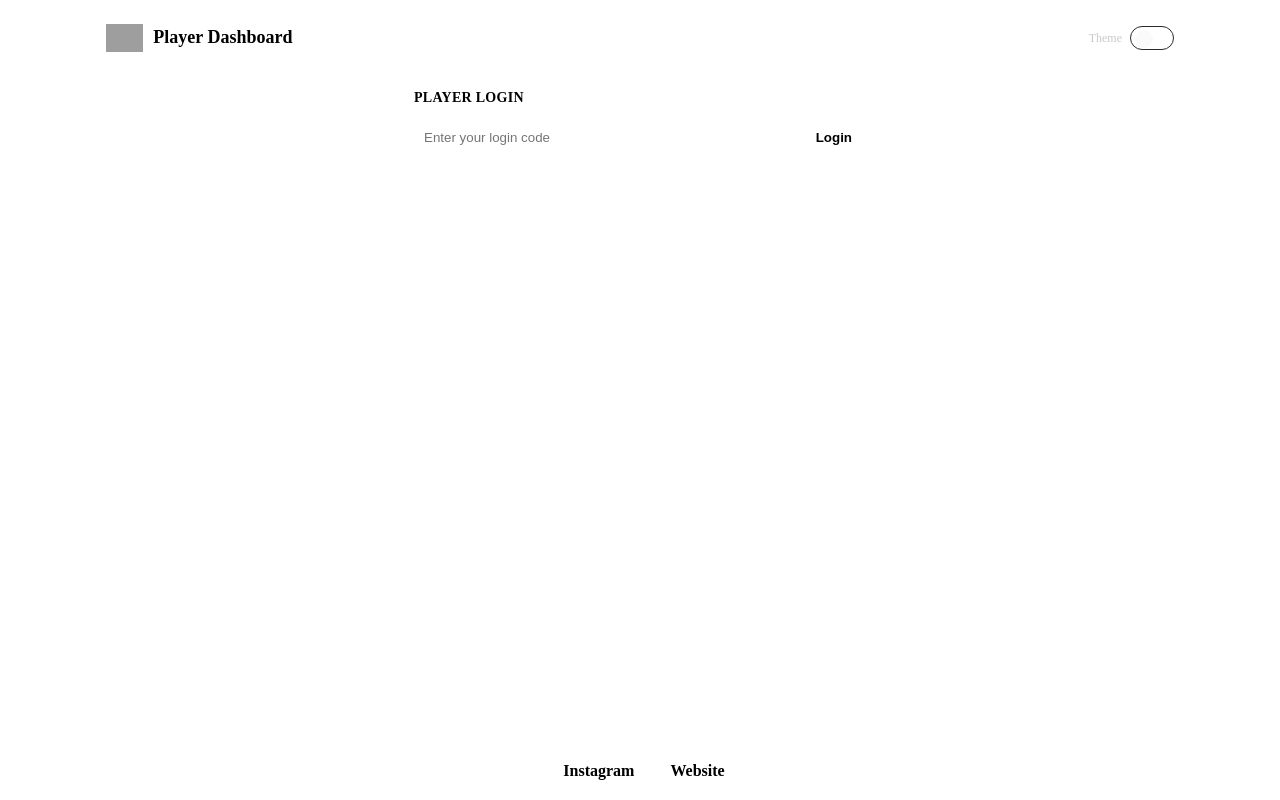
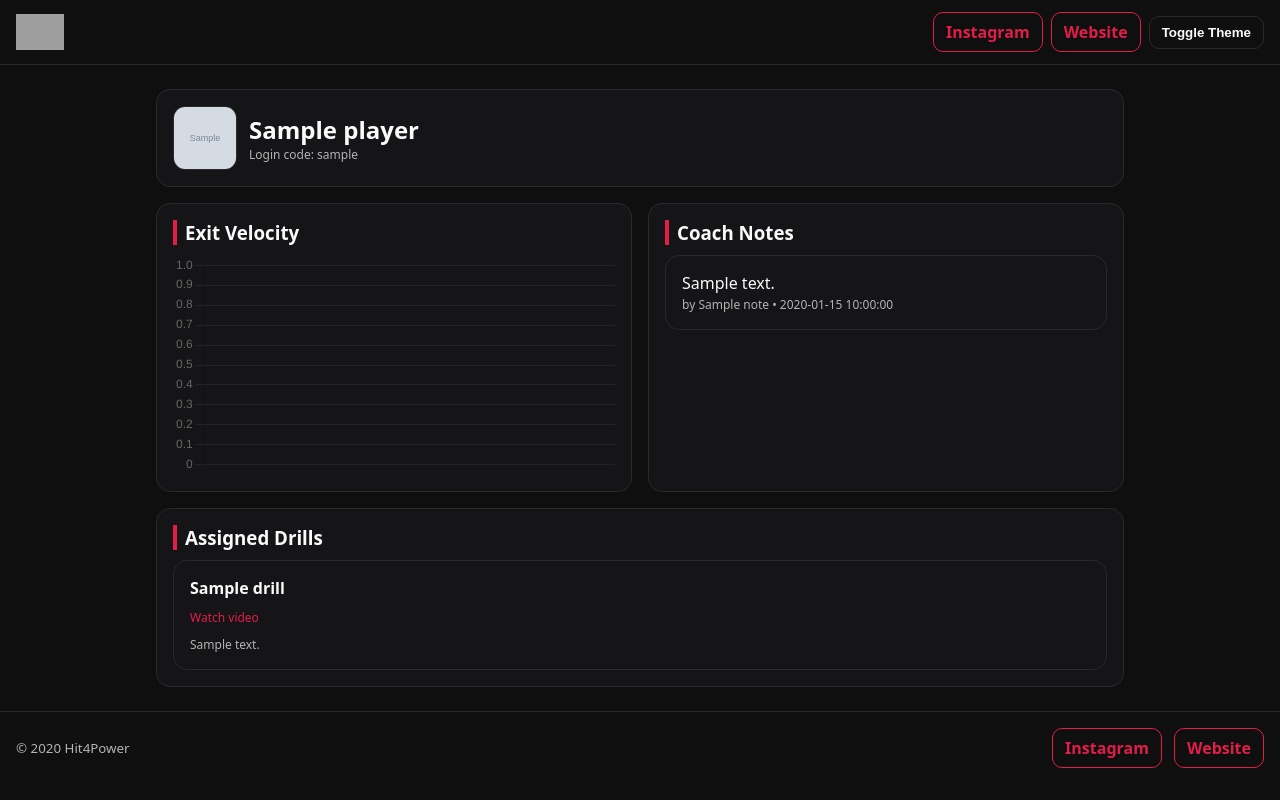
Before and after one commit to road2gameday-tech/Hit4Power-Player-Development-Tool-MAIN, a FastAPI app: template app/templates/dashboard.html in a window 1280 px wide. Run offline with FastAPI, Linux system fonts and the light colour scheme; the template is opened without the code that fills it: most values are stand-ins (such as "Sample title", 1, 10 or a date in 2020); grey boxes marked "Sample" are stand-in pictures; grey boxes are pictures that could not be loaded.

Commit message:
Update dashboard.html

```diff
--- a/app/templates/dashboard.html
+++ b/app/templates/dashboard.html
@@ -1,230 +1,134 @@
-{% set is_logged_in = request.session.get('player_id') %}
 <!doctype html>
-<html lang="en" data-theme="dark">
+<html lang="en" data-theme="{{ request.cookies.get('theme', 'dark') }}">
 <head>
   <meta charset="utf-8" />
   <meta name="viewport" content="width=device-width,initial-scale=1" />
   <title>Player Dashboard • Hit4Power</title>
+  <link rel="icon" href="{{ url_for('static', path='logo.svg') }}">
   <link rel="stylesheet" href="{{ url_for('static', path='style.css') }}">
+  <script src="https://cdn.jsdelivr.net/npm/chart.js@4.4.1/dist/chart.umd.min.js"></script>
   <style>
-    /* Tighten spacing specific to dashboard without touching global layout */
-    .dash-shell{max-width:1100px;margin:0 auto;padding:16px 16px 72px}
-    .dash-header{display:flex;align-items:center;gap:12px;justify-content:space-between}
-    .brand{display:flex;align-items:center;gap:10px}
-    .brand img{height:28px;width:auto;display:block}
-    .brand h1{font-size:18px;line-height:1.2;margin:0;font-weight:700}
-    .right-tools{display:flex;align-items:center;gap:8px}
-    .theme-toggle{display:inline-flex;align-items:center;gap:8px;font-size:12px}
-    .theme-switch{inline-size:44px;block-size:24px;border-radius:999px;background:var(--surface-3);position:relative}
-    .theme-knob{position:absolute;inset-block:3px;inset-inline-start:4px;inline-size:18px;block-size:18px;border-radius:999px;background:var(--text);transition:transform .18s ease}
-    html[data-theme="light"] .theme-knob{transform:translateX(20px)}
-
-    .player-card{display:grid;grid-template-columns:80px 1fr;gap:14px;align-items:center;background:var(--surface-2);border:1px solid var(--line);border-radius:14px;padding:14px}
-    .avatar{inline-size:80px;block-size:80px;border-radius:999px;background:var(--surface-1);display:grid;place-items:center;border:1px solid var(--line);overflow:hidden}
-    .avatar img{inline-size:100%;block-size:100%;object-fit:cover}
-    .player-meta h2{margin:0 0 6px;font-size:18px}
-    .muted{opacity:.7;font-size:12px}
-    .chip{display:inline-flex;align-items:center;gap:6px;font-size:12px;padding:6px 10px;border-radius:999px;border:1px solid var(--line);background:var(--surface-1)}
-
-    .grid{display:grid;gap:14px;margin-top:14px}
-    @media(min-width:900px){.grid{grid-template-columns:1.1fr .9fr}}
-
-    .card{background:var(--surface-2);border:1px solid var(--line);border-radius:14px;padding:14px}
-    .card h3{display:flex;align-items:center;justify-content:space-between;margin:0 0 10px;font-size:14px;letter-spacing:.02em;text-transform:uppercase}
-    .mini{font-size:12px;opacity:.8}
-
-    /* Chart */
-    .chart-wrap{position:relative;inline-size:100%;min-height:220px;max-height:260px}
-    #evChart{position:absolute;inset:0}
-    .legend{display:flex;gap:10px;align-items:center;margin-top:8px;font-size:12px;opacity:.85}
-
-    /* Notes & Drills */
-    .note{border:1px dashed var(--line);border-radius:10px;padding:10px;background:var(--surface-1)}
-    .empty{opacity:.6;font-size:13px}
-    .drill{display:flex;align-items:center;gap:10px;padding:10px;border:1px solid var(--line);border-radius:10px;background:var(--surface-1)}
-    .drill video,.drill iframe{max-inline-size:160px;inline-size:160px;block-size:90px;border-radius:8px;border:1px solid var(--line);background:#000}
-    .drill-title{font-size:14px;margin:0}
-    .list{display:grid;gap:10px}
-
-    /* Footer actions */
-    .footer{position:fixed;inset-inline:0;inset-block-end:0;padding:10px;background:linear-gradient(180deg, transparent, rgba(0,0,0,.08) 20%),var(--surface-0);backdrop-filter:saturate(150%) blur(6px);display:flex;justify-content:center;border-top:1px solid var(--line)}
-    .btn{display:inline-flex;align-items:center;gap:8px;padding:10px 14px;border-radius:999px;border:1px solid var(--brand);color:var(--on-brand);background:var(--brand);font-weight:700}
-    .btn.link{background:transparent;color:var(--brand);border-color:var(--brand)}
+    .chart-wrap { height: 220px; }
+    .chart-wrap canvas { width: 100% !important; height: 100% !important; }
   </style>
 </head>
-<body>
-  <div class="dash-shell">
-    <header class="dash-header">
-      <div class="brand">
-        <img src="{{ url_for('static', path='logo.svg') }}" alt="Hit4Power">
-        <h1>Player Dashboard</h1>
-      </div>
-      <div class="right-tools">
-        {% if request.session.get('player_id') or request.session.get('instructor_id') %}
-          <a class="chip" href="/logout">Logout</a>
-        {% endif %}
-        <label class="theme-toggle">
-          <span class="muted">Theme</span>
-          <span class="theme-switch"><span class="theme-knob"></span></span>
-        </label>
-      </div>
-    </header>
+<body class="page">
+  <header class="header">
+    <a href="/" aria-label="Home">
+      <img class="logo" src="{{ url_for('static', path='logo.svg') }}" alt="Hit4Power">
+    </a>
+    <nav class="nav">
+      <a class="btn btn-outline-red" href="https://www.instagram.com/hit4.power/" target="_blank" rel="noopener">Instagram</a>
+      <a class="btn btn-outline-red" href="https://www.hit4power.com/" target="_blank" rel="noopener">Website</a>
+      <button id="themeToggle" class="btn btn-ghost" type="button">Toggle Theme</button>
+      {% if session.get('role') %}
+        <a class="btn btn-red" href="/logout">Logout</a>
+      {% endif %}
+    </nav>
+  </header>
 
-    {% if not is_logged_in %}
-      <!-- Embedded Player Login -->
-      <div class="card" style="max-width:480px;margin:24px auto 0;">
-        <h3>Player Login</h3>
-        <form method="post" action="/player/login" class="grid" style="grid-template-columns:1fr auto;">
-          <input type="text" name="code" placeholder="Enter your login code" required style="padding:10px;border-radius:10px;border:1px solid var(--line);background:var(--surface-1);color:var(--text)">
-          <button class="btn">Login</button>
-        </form>
-      </div>
-    {% else %}
-      <!-- Player header -->
-      <section class="player-card">
+  <main class="container">
+    {% if flash %}
+      <div class="flash">{{ flash }}</div>
+    {% endif %}
+
+    <div class="card player-header">
+      <div class="player-id">
         <div class="avatar">
-          {% set photo_path = player.photo_path if player and player.photo_path else url_for('static', path='logo.svg') %}
-          <img src="{{ photo_path }}" alt="Player photo">
+          {% if player and player.photo_url %}
+            <img src="{{ player.photo_url }}" alt="{{ player.name }}">
+          {% else %}
+            <div class="avatar-placeholder">{{ (player.name[:1] if player and player.name else 'P')|upper }}</div>
+          {% endif %}
         </div>
         <div class="player-meta">
-          <h2>{{ player.name }}</h2>
-          <div class="muted">Welcome back! Track your progress and coach feedback here.</div>
-          <div style="margin-top:8px;display:flex;gap:8px;flex-wrap:wrap">
-            <span class="chip">Exit Velocity focus</span>
-            {% if last_session_at %}
-              <span class="chip">Last session: {{ last_session_at }}</span>
-            {% endif %}
-          </div>
+          <h2 class="player-name">{{ player.name if player else 'Player' }}</h2>
+          <div class="muted small">Login code: {{ player.login_code if player and player.login_code else '—' }}</div>
+        </div>
+      </div>
+    </div>
+
+    <div class="grid two">
+      <section class="card">
+        <h3 class="section-title">Exit Velocity</h3>
+        <div class="chart-wrap">
+          <canvas id="velocityChart"></canvas>
         </div>
       </section>
 
-      <section class="grid">
-        <!-- Chart -->
-        <div class="card">
-          <h3>Exit Velocity <span class="mini">updated live</span></h3>
-          <div class="chart-wrap"><canvas id="evChart"></canvas></div>
-          <div class="legend"><span class="chip" style="border-color:var(--brand);color:var(--brand)">● EV (mph)</span></div>
-        </div>
+      <section class="card">
+        <h3 class="section-title">Coach Notes</h3>
+        {% if coach_notes and coach_notes|length > 0 %}
+          <ul class="list">
+            {% for note in coach_notes %}
+              <li class="card" style="margin:0;">
+                <div class="note-text">{{ note.text }}</div>
+                <div class="note-meta">by {{ note.coach_name }} • {{ note.created_at }}</div>
+              </li>
+            {% endfor %}
+          </ul>
+        {% else %}
+          <div class="muted">No notes yet. Your coach’s notes will appear here after sessions.</div>
+        {% endif %}
+      </section>
+    </div>
 
-        <!-- Coach Notes -->
-        <div class="card">
-          <h3>Coach Notes</h3>
-          {% if coach_notes and coach_notes|length > 0 %}
-            <div class="list">
-              {% for n in coach_notes %}
-                <div class="note">
-                  <div class="muted" style="margin-bottom:6px">{{ n.created_at }}</div>
-                  <div>{{ n.text }}</div>
+    {% if drills and drills|length > 0 %}
+      <section class="card">
+        <h3 class="section-title">Assigned Drills</h3>
+        <ul class="list">
+          {% for d in drills %}
+            <li class="card" style="margin:0;">
+              <strong>{{ d.title }}</strong>
+              {% if d.video_url %}
+                <div class="mt-1 small">
+                  <a class="a-red" href="{{ d.video_url }}" target="_blank" rel="noopener">Watch video</a>
                 </div>
-              {% endfor %}
-            </div>
-          {% else %}
-            <div class="note empty">Coach notes will appear here after your session.</div>
-          {% endif %}
-        </div>
-
-        <!-- Shared Drills -->
-        <div class="card">
-          <h3>Shared Drills</h3>
-          {% if shared_drills and shared_drills|length > 0 %}
-            <div class="list">
-              {% for d in shared_drills %}
-                <div class="drill">
-                  {% if d.embed_html %}
-                    <div style="inline-size:160px;block-size:90px;overflow:hidden;border-radius:8px;border:1px solid var(--line)">{{ d.embed_html | safe }}</div>
-                  {% elif d.video_url %}
-                    <video src="{{ d.video_url }}" controls></video>
-                  {% else %}
-                    <div class="empty" style="inline-size:160px;block-size:90px;display:grid;place-items:center;border-radius:8px;border:1px dashed var(--line)">No preview</div>
-                  {% endif %}
-                  <div>
-                    <p class="drill-title">{{ d.title or 'Drill' }}</p>
-                    {% if d.notes %}<div class="muted">{{ d.notes }}</div>{% endif %}
-                  </div>
-                </div>
-              {% endfor %}
-            </div>
-          {% else %}
-            <div class="note empty">Your coach will share drills here when assigned.</div>
-          {% endif %}
-        </div>
-
-        <!-- Quick Stats -->
-        <div class="card">
-          <h3>Quick Stats</h3>
-          <div style="display:grid;grid-template-columns:repeat(3,1fr);gap:10px">
-            <div class="note"><div class="muted">Best EV</div><div style="font-weight:800;font-size:18px">{{ best_ev or '—' }}</div></div>
-            <div class="note"><div class="muted">Avg EV</div><div style="font-weight:800;font-size:18px">{{ avg_ev or '—' }}</div></div>
-            <div class="note"><div class="muted">Sessions</div><div style="font-weight:800;font-size:18px">{{ sessions_count or 0 }}</div></div>
-          </div>
-        </div>
+              {% endif %}
+              {% if d.note %}
+                <div class="mt-1 muted small">{{ d.note }}</div>
+              {% endif %}
+            </li>
+          {% endfor %}
+        </ul>
       </section>
     {% endif %}
-  </div>
+  </main>
 
-  <div class="footer">
-    <a class="btn link" href="https://www.instagram.com/hit4.power/" target="_blank" rel="noopener">Instagram</a>
-    <a class="btn link" href="https://www.hit4power.com/" target="_blank" rel="noopener">Website</a>
-  </div>
+  <footer class="footer">
+    <small class="muted">© {{ now().year }} Hit4Power</small>
+    <div>
+      <a class="btn btn-outline-red" href="https://www.instagram.com/hit4.power/" target="_blank" rel="noopener">Instagram</a>
+      <a class="btn btn-outline-red" href="https://www.hit4power.com/" target="_blank" rel="noopener">Website</a>
+    </div>
+  </footer>
 
-  <!-- Chart.js (CDN) -->
-  <script src="https://cdn.jsdelivr.net/npm/chart.js@4"></script>
   <script>
-    // Theme
-    const html = document.documentElement;
-    const saved = localStorage.getItem('h4p_theme') || 'dark';
-    html.setAttribute('data-theme', saved);
-    document.querySelector('.theme-toggle').addEventListener('click', () => {
-      const next = html.getAttribute('data-theme') === 'dark' ? 'light' : 'dark';
-      html.setAttribute('data-theme', next);
-      localStorage.setItem('h4p_theme', next);
-    });
+    // Theme toggle
+    (function () {
+      const root = document.documentElement, key = 'h4p_theme';
+      function setTheme(t){ root.setAttribute('data-theme', t); try{localStorage.setItem(key,t);}catch(e){}; document.cookie="theme="+t+"; path=/; max-age=31536000"; }
+      const saved = (localStorage.getItem(key) || null); if (saved) setTheme(saved);
+      document.getElementById('themeToggle')?.addEventListener('click', () => setTheme(root.getAttribute('data-theme')==='light'?'dark':'light'));
+    })();
 
-    // Build EV series from whichever variable you provide
-    // Preferred: exit_velocity_series = [{date: "2025-08-01", value: 87}, ...]
-    // Fallback: ev_labels, ev_values arrays
-    const series = {{ exit_velocity_series | default([], true) | tojson }};
-    let labels = series.length ? series.map(p => p.date) : {{ ev_labels | default([], true) | tojson }};
-    let values = series.length ? series.map(p => Number(p.value)) : {{ ev_values | default([], true) | tojson }};
+    // Exit Velocity chart (small, red line)
+    (function () {
+      const el = document.getElementById('velocityChart');
+      if (!el) return;
+      const labels = {{ (chart_labels if chart_labels is defined else []) | tojson }};
+      const values = {{ (chart_values if chart_values is defined else []) | tojson }};
 
-    // If still empty, nothing to draw.
-    if (labels.length && values.length) {
-      const ctx = document.getElementById('evChart').getContext('2d');
-      new Chart(ctx, {
+      new Chart(el, {
         type: 'line',
-        data: {
-          labels,
-          datasets: [{
-            label: 'Exit Velocity',
-            data: values,
-            borderColor: '#ef4444',      // red line to match theme
-            backgroundColor: 'rgba(239,68,68,.12)',
-            pointRadius: 2,
-            pointHoverRadius: 3,
-            tension: .25,
-            borderWidth: 2,
-            fill: false
-          }]
-        },
+        data: { labels, datasets: [{ data: values, borderColor: '#e11d48', backgroundColor: 'rgba(225,29,72,0.15)', borderWidth: 2, pointRadius: 2, tension: 0.3, label: 'Exit Velo' }] },
         options: {
-          responsive: true,
-          maintainAspectRatio: false,
-          animation: false,              // snappier, avoids jank
-          elements: { line: { capBezierPoints: true }},
-          scales: {
-            y: {
-              grid: { color: 'rgba(128,128,128,.2)' },
-              ticks: { callback: v => v + ' mph' }
-            },
-            x: { grid: { display: false } }
-          },
-          plugins: {
-            legend: { display: false },
-            tooltip: { mode: 'index', intersect: false }
-          }
+          responsive: true, maintainAspectRatio: false,
+          plugins: { legend: { display: false }, tooltip: { mode: 'index', intersect: false } },
+          scales: { x: { grid: { color: 'rgba(128,128,128,0.15)' } }, y: { beginAtZero: true, grid: { color: 'rgba(128,128,128,0.15)' } } }
         }
       });
-    }
+    })();
   </script>
 </body>
 </html>
```
